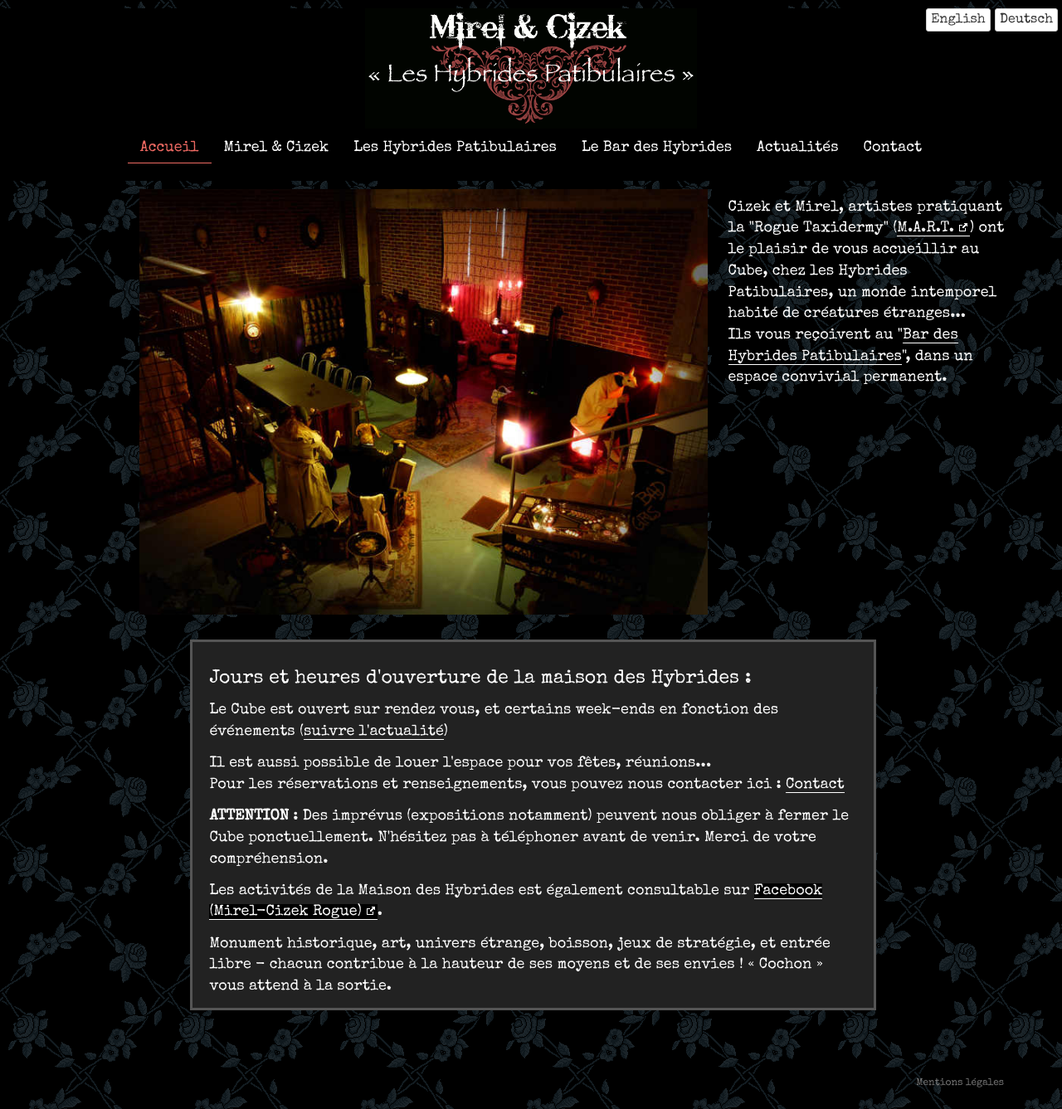
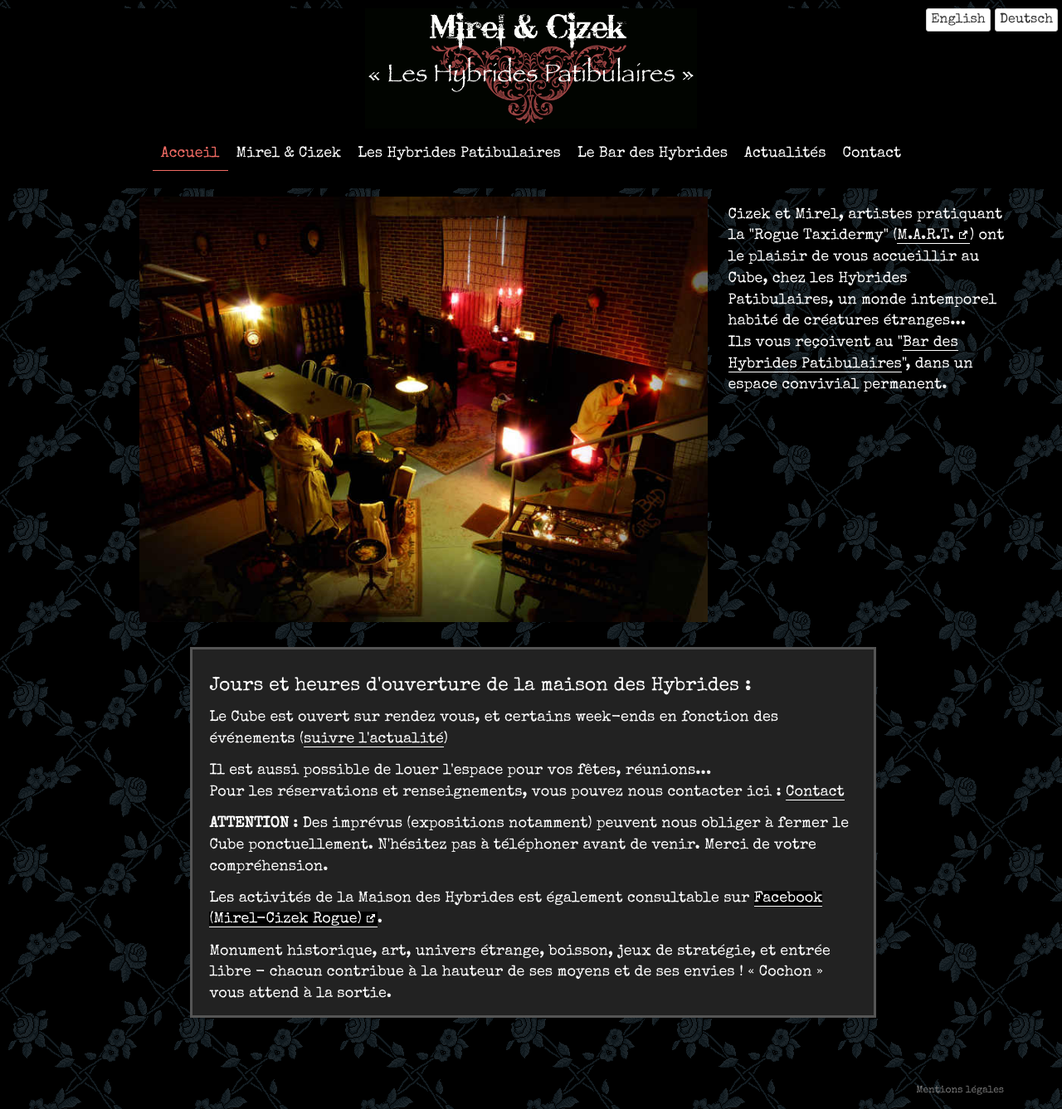
Before and after one commit to le-cube/le-cube.github.io, a Jekyll site: the page built from index.html, in a window 1280 px wide. Shown: the whole page at 83% size. Built offline with Jekyll 4.4.1, drawn with Linux system fonts in a browser that asks for light colours.

Commit message:
some style

```diff
--- a/assets/css/style.scss
+++ b/assets/css/style.scss
@@ -53,12 +53,33 @@ body{
   margin-right: 0;
 }
 
+.navbar-nav{
+    display: table;
+    @media (max-width: $grid-float-breakpoint-max) {
+        display: inline-block;
+    }
+}
+.navbar-nav > li{
+    display: table-cell;
+    vertical-align: middle;
+    float: none !important;
+    text-align: center;
+    @media (max-width: $grid-float-breakpoint-max) {
+        position: relative;
+        display: block;
+    }
+}
+
 .navbar-nav>li>a {
     padding-top: 0;
     padding-bottom: 5px;
     @media (min-width: $grid-float-breakpoint) {
         border-bottom: 1px solid $body-bg;
     }
+}
+
+.nav > li > a{
+    padding: 7px 10px;
 }
 
 .logoLink{
@@ -110,6 +131,11 @@ footer a:hover{
     margin: 2px 0;
 }
 
+.itemRow.row{
+    margin-bottom: 0;
+}
+
+
 a.externalLink{
     background: #000 url(../../img/ExternalLinkIcon.gif) no-repeat top right;
     padding-right: 19px;
@@ -148,8 +174,8 @@ figure{
     text-align: left;
 
     @media (max-width: $screen-md) {
-        border: 1px solid $brand-warning-dark;
-        background: #222;
+        padding-bottom: 15px;
+        border-bottom: 1px solid $gray-dark;
         margin-bottom: 10px;
     }
 }
```
